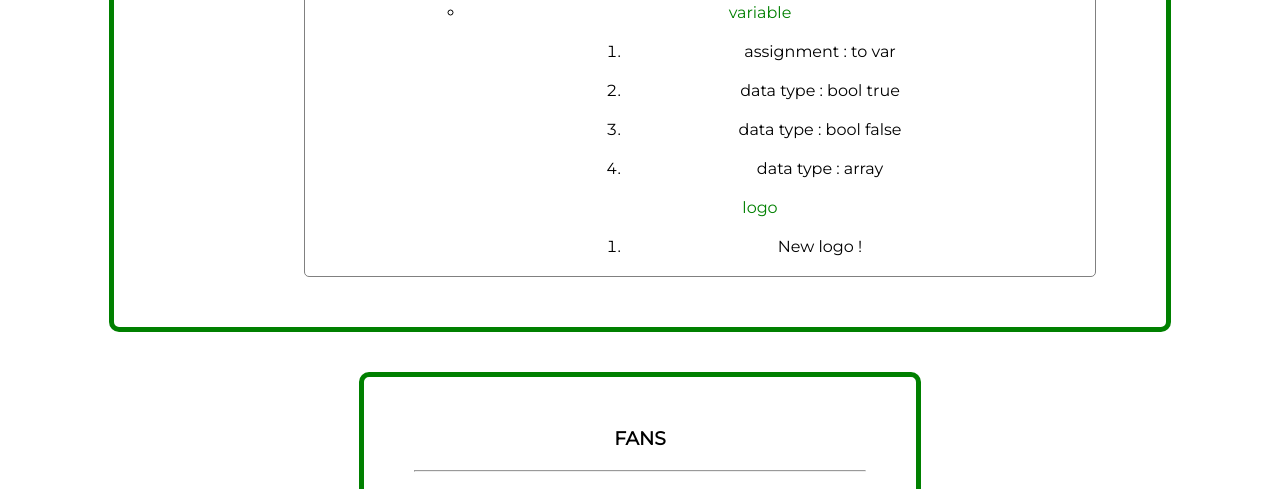
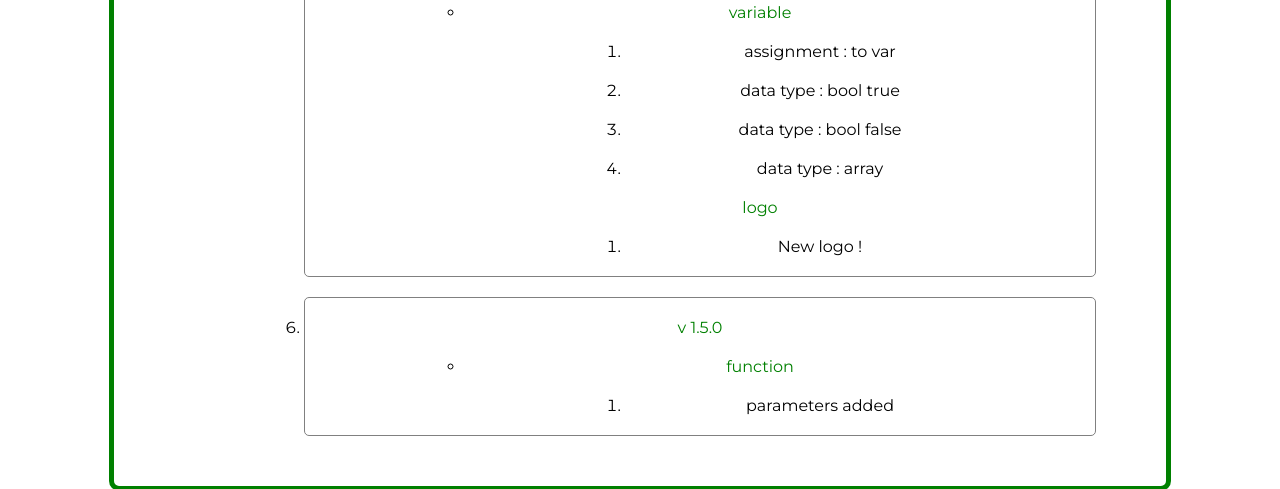
Before and after one commit to Abdur-rahmaanJ/greenberry, a plain HTML site: page index.html in a window 1280 px wide. Shown: the part 8169-8658 px from the top of the page. Drawn offline with Linux system fonts and the light colour scheme.

Commit message:
log updated

```diff
--- a/index.html
+++ b/index.html
@@ -13,6 +13,7 @@
 			text-align: center;
 			margin:20px;
 			font-family: Montserrat;
+			user-select:none;
 		}
 		div
 		{
@@ -533,6 +534,18 @@
 				</ul>
 			</li>
 
+			<li class="group">
+				<dt>v 1.5.0</dt>
+				<ul>
+					<li>
+						<dt>function</dt>
+						<ol>
+							<li>parameters added</li>
+						</ol>
+					</li>
+				</ul>
+			</li>
+
 		</ol>
 	</div><br>
 	<div id="fans" class="flow">
```
